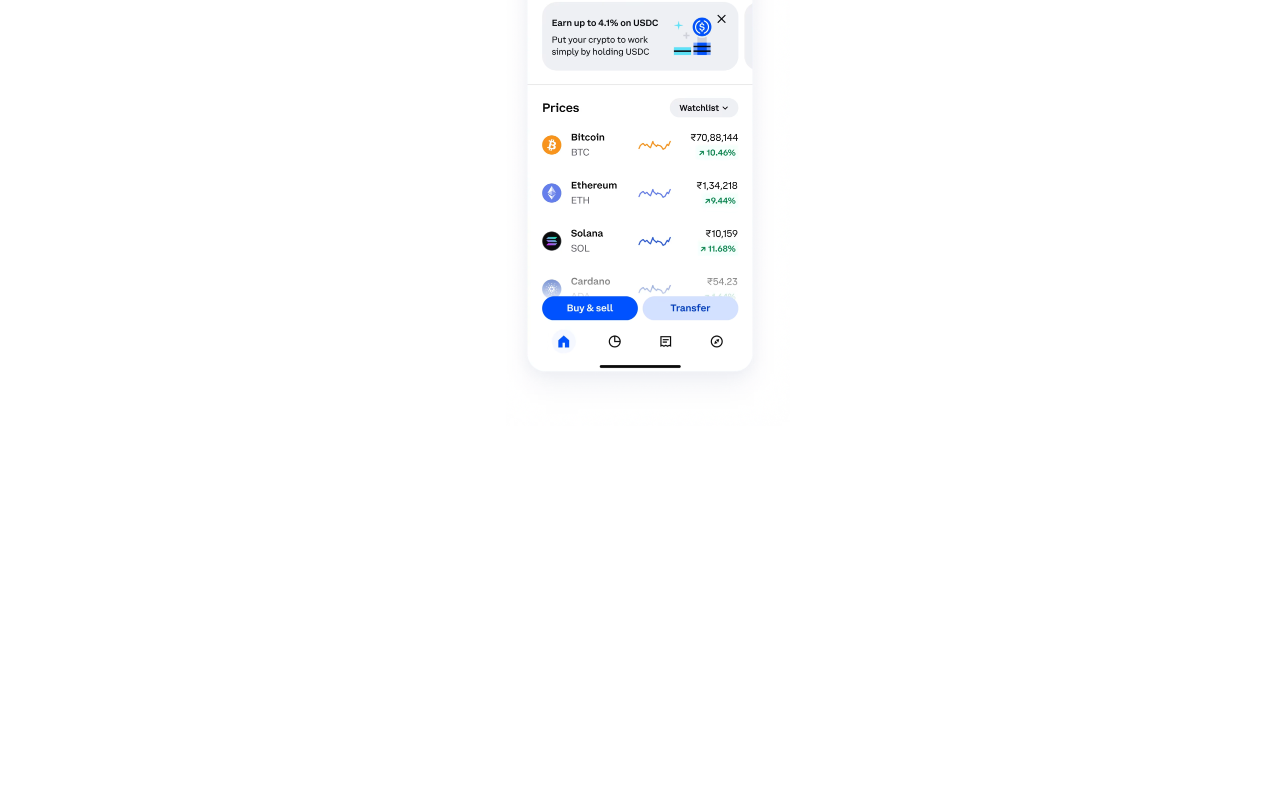
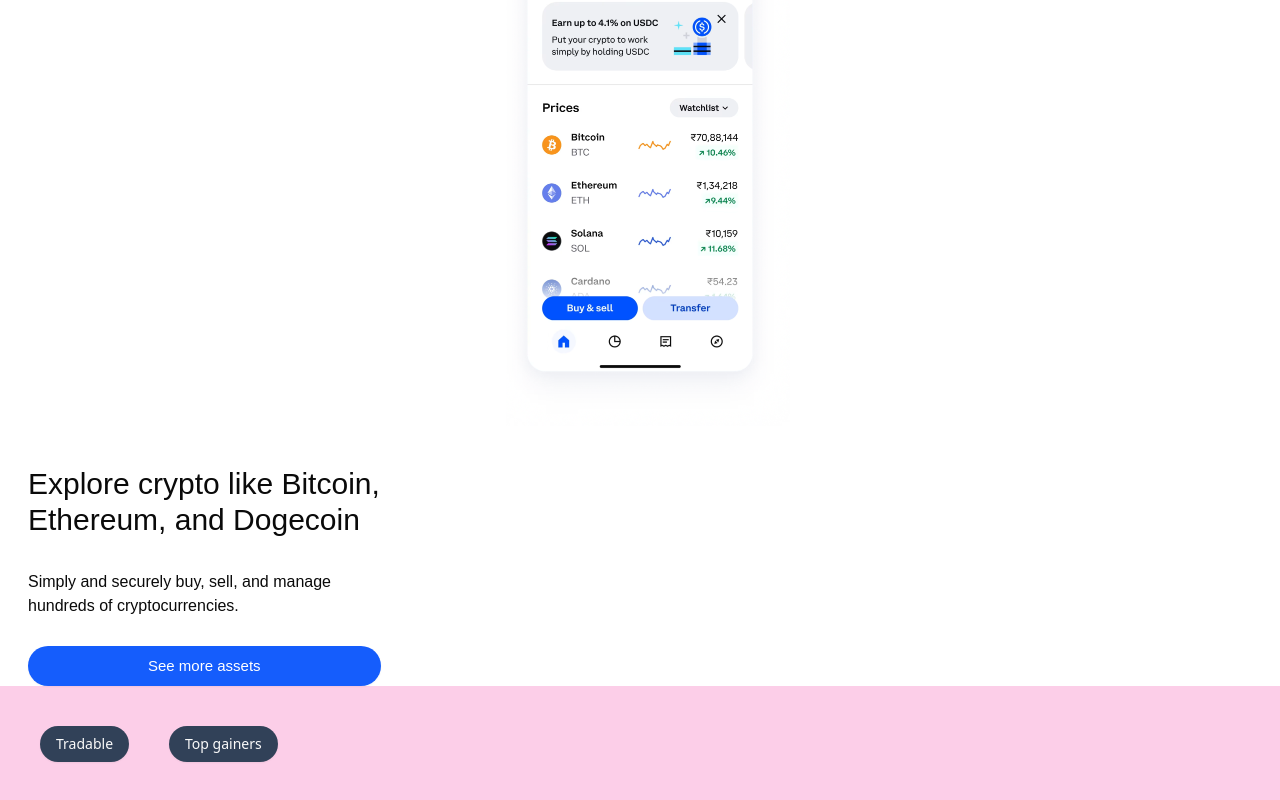
Before and after one commit to sakshamVerma08/Coinbase_LandingPage, a Next.js app: page / in a window 1280 px wide. Shown: the part 596-1396 px from the top of the page. Before the commit the page ends 1062 px from the top, so only its background shows below. Built offline with nearby package versions, Linux system fonts and the light colour scheme.

Commit message:
Started the work of second section

```diff
--- a/src/app/page.tsx
+++ b/src/app/page.tsx
@@ -1,6 +1,7 @@
 import { Button } from "import/components/ui/button";
 import { DatePickerDemo } from "import/components/ui/date-picker";
 import HeroSection from "import/components/ui/global/landing_page/landing_hero";
+import LandingPage from "import/components/ui/global/landing_page/landing_page";
 import { Input } from "import/components/ui/input";
 import { MyChart } from "import/components/ui/main-chart";
 import Image from "next/image";
@@ -9,6 +10,6 @@
 
   return (
 
-    <HeroSection/>
+    <LandingPage/>
   );
 }
--- /dev/null
+++ b/src/components/ui/global/landing_page/explore_section.tsx
@@ -0,0 +1,40 @@
+import { Button } from "../../button";
+
+type Props = {};
+
+const ExploreSection = (props:Props)=>{
+
+    return(
+
+        <section id = "exploreSection">
+
+            <div className="w-full text-left pl-7">
+
+                <h3 className="text-[30px] font-font1 font-medium leading-9">Explore crypto like Bitcoin,<br/>
+                    Ethereum, and Dogecoin</h3>
+
+                <aside className="font-font3 mt-8">Simply and securely buy, sell, and manage<br/>
+                        hundreds of cryptocurrencies.</aside>
+
+
+                <Button className="cursor-pointer bg-blue-600 text-white hover:bg-blue-700 font-font1 rounded-full text-[15px] mt-7 pl-30 pr-30 pt-5 pb-5 font-medium ">See more assets</Button>
+            </div>
+
+            <div className="bg-purple-500 w-full">
+
+
+                <div id = "button-container" className ="flex justify-start items-center bg-pink-200 w-full p-10">
+
+                <Button className="cursor-pointer rounded-full bg-slate-700 focus:bg-slate-800 mr-10">Tradable</Button>
+                <Button className="cursor-pointer rounded-full bg-slate-700 focus:bg-slate-800">Top gainers</Button>
+
+                </div>
+
+            </div>
+
+        </section>
+    );
+}
+
+
+export default ExploreSection;
--- a/src/components/ui/global/landing_page/landing_page.tsx
+++ b/src/components/ui/global/landing_page/landing_page.tsx
@@ -1,3 +1,4 @@
+import ExploreSection from "./explore_section";
 import LandingHero from "./landing_hero";
 
 type Props = {};
@@ -6,9 +7,9 @@
 
     return (
         <>
-         <main className = "min-h-screen">
+        <main className = "min-h-screen">
       <LandingHero/>
-
+    <ExploreSection/>
 
     </main>
         </>
```
